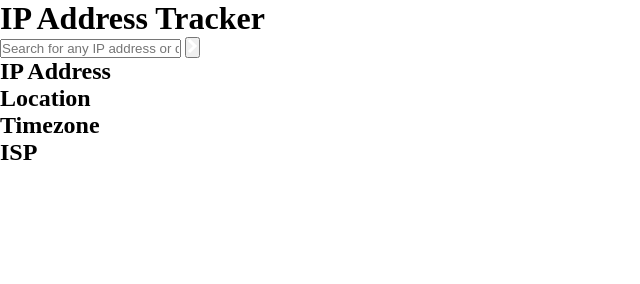
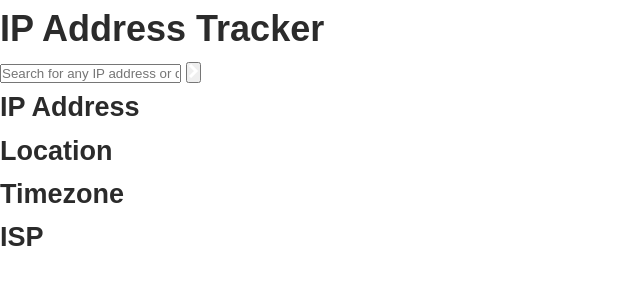
Before and after one commit to Vierbytes/ip-address-tracker, a plain HTML site: page index.html in a window 1280 px wide. Shown: the whole page, without its empty margins (0-640 px from the left). Drawn offline with Linux system fonts and the light colour scheme.

Commit message:
Added custom CSS variables to the root for global access later.

```diff
--- a/css/style.css
+++ b/css/style.css
@@ -7,3 +7,34 @@
     padding: 0;
     box-sizing: border-box;
 }
+
+:root {
+    /* Colors */
+    --very-dark-gray: hsl(0, 0%, 17%);  /* Using CSS variables or Customs CSS properties in combination with the root selector to make the defined variables available globally. */
+    --dark-gray: hsl(0, 0%, 59%);       /* Resources: https://developer.mozilla.org/en-US/docs/Web/CSS/Guides/Cascading_variables/Using_custom_properties */
+    --white: hsl(0, 0%, 100%);          /* Resources: https://medium.com/@kaklotarrahul79/what-no-one-told-you-about-css-variables-6e1a315c2b74 */
+
+    /* Font */
+    --font-family: 'Rubik', sans-serif;
+    --font-size-body: 18px;
+
+    /* Spacing */
+    --spacing-xs: 8px;
+    --spacing-sm: 16px;  /* This follows the 8-Point grid system that scales spacing in multiples of 8. */
+    --spacing-md: 24px;  /* Resources: https://m2.material.io/design/layout/responsive-layout-grid.html#columns-gutters-and-margins */
+    --spacing-lg: 32px;  /* Resources: https://www.youtube.com/watch?v=ak_zNvESZL8 */
+    --spacing-xl: 48px;  /* Resources: https://www.youtube.com/watch?v=hxR2Aqy7ZZc&t=175s */
+
+    /* Border Radius */
+    --radius-sm: 12px;
+    --radius-md: 15px;
+}
+
+body {
+    font-family: var(--font-family);
+    font-size: var(--font-size-body);
+    line-height: 1.6;
+    color: var(--very-dark-gray);
+    min-height: 100vh;
+    overflow-x: hidden;
+}
```
